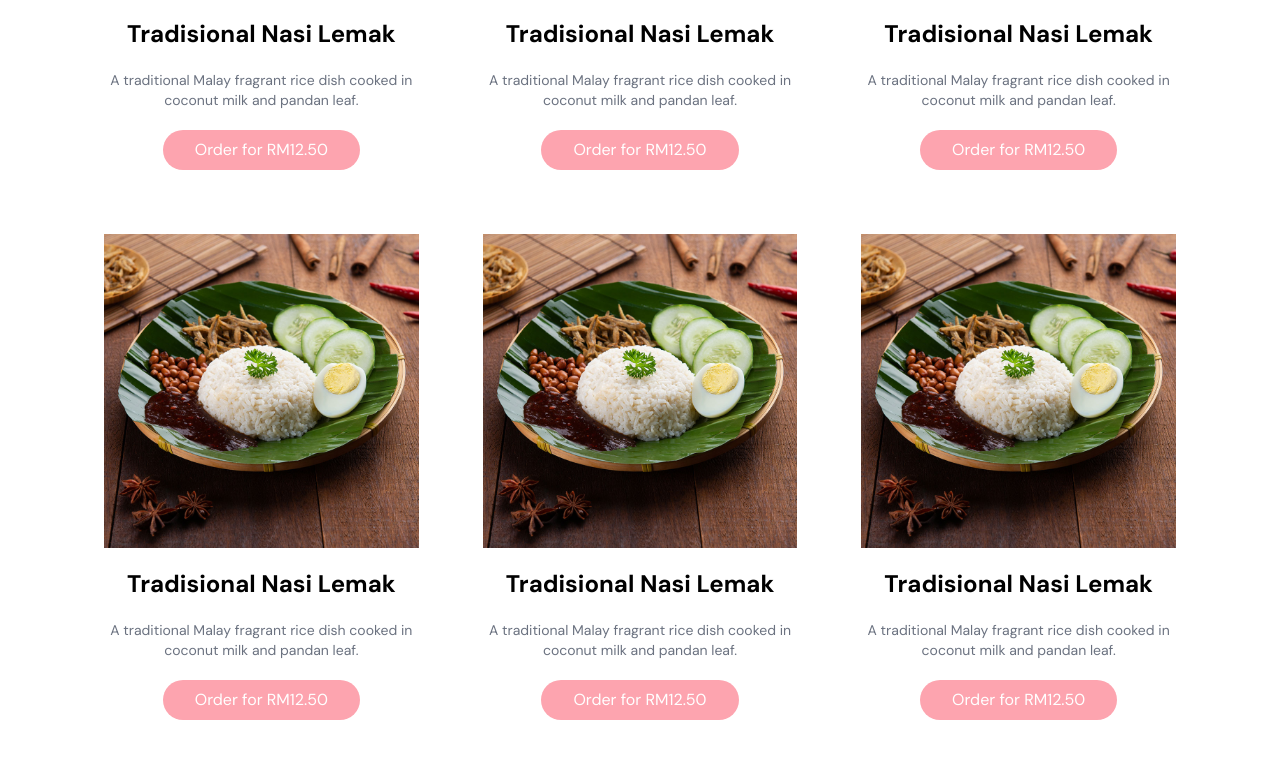
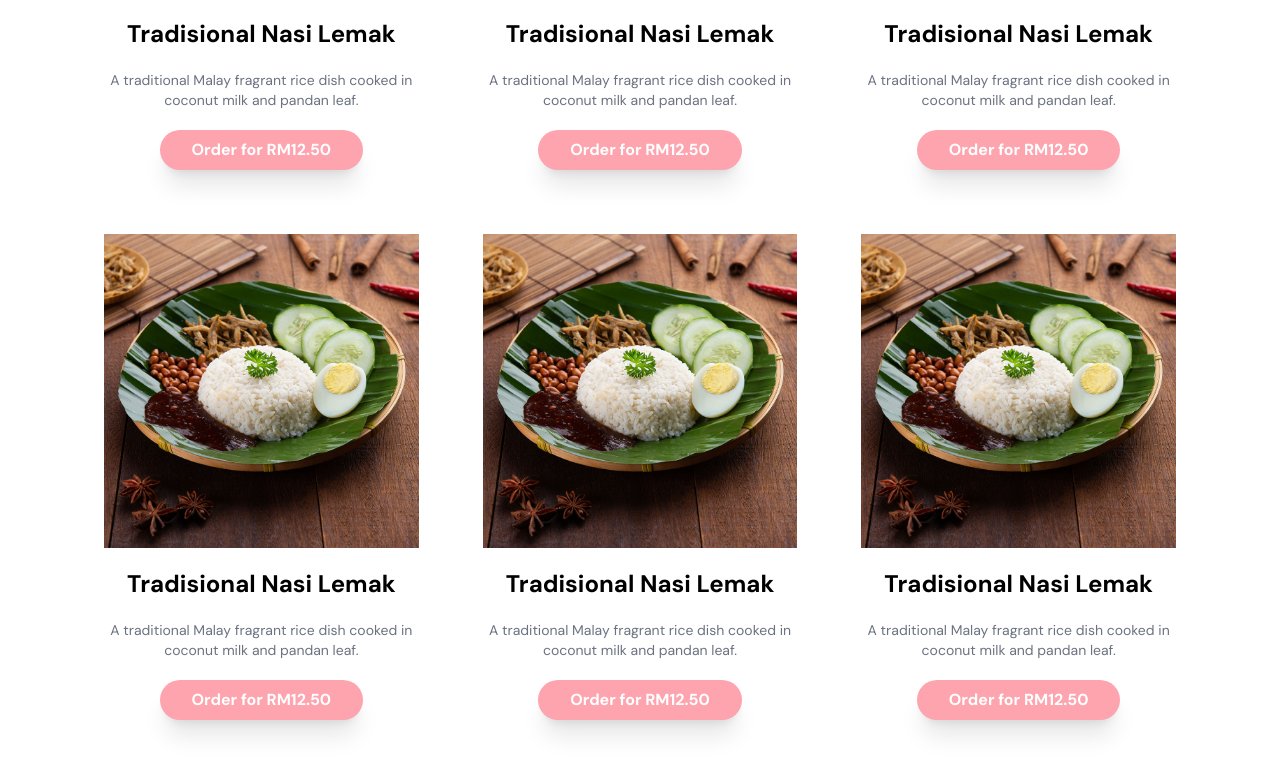
Before and after one commit to TheDaniel3131/FlashBite, a Next.js app: page / in a window 1280 px wide. Shown: the part 1657-2431 px from the top of the page. Built offline with nearby package versions, Linux system fonts and the light colour scheme.

Commit message:
add some btn shadow

```diff
--- a/src/app/components/menu/foodmenu.js
+++ b/src/app/components/menu/foodmenu.js
@@ -8,7 +8,7 @@ export default function FoodMenu(){
           <p className="text-gray-500 text-sm mb-5">
             A traditional Malay fragrant rice dish cooked in coconut milk and pandan leaf.
           </p>
-          <button className="bg-primary text-white rounded-full px-8 py-2">Order for RM12.50</button>
+          <button className="bg-primary font-bold shadow-xl text-white rounded-full px-8 py-2">Order for RM12.50</button>
         </div>
     )
 }
```
